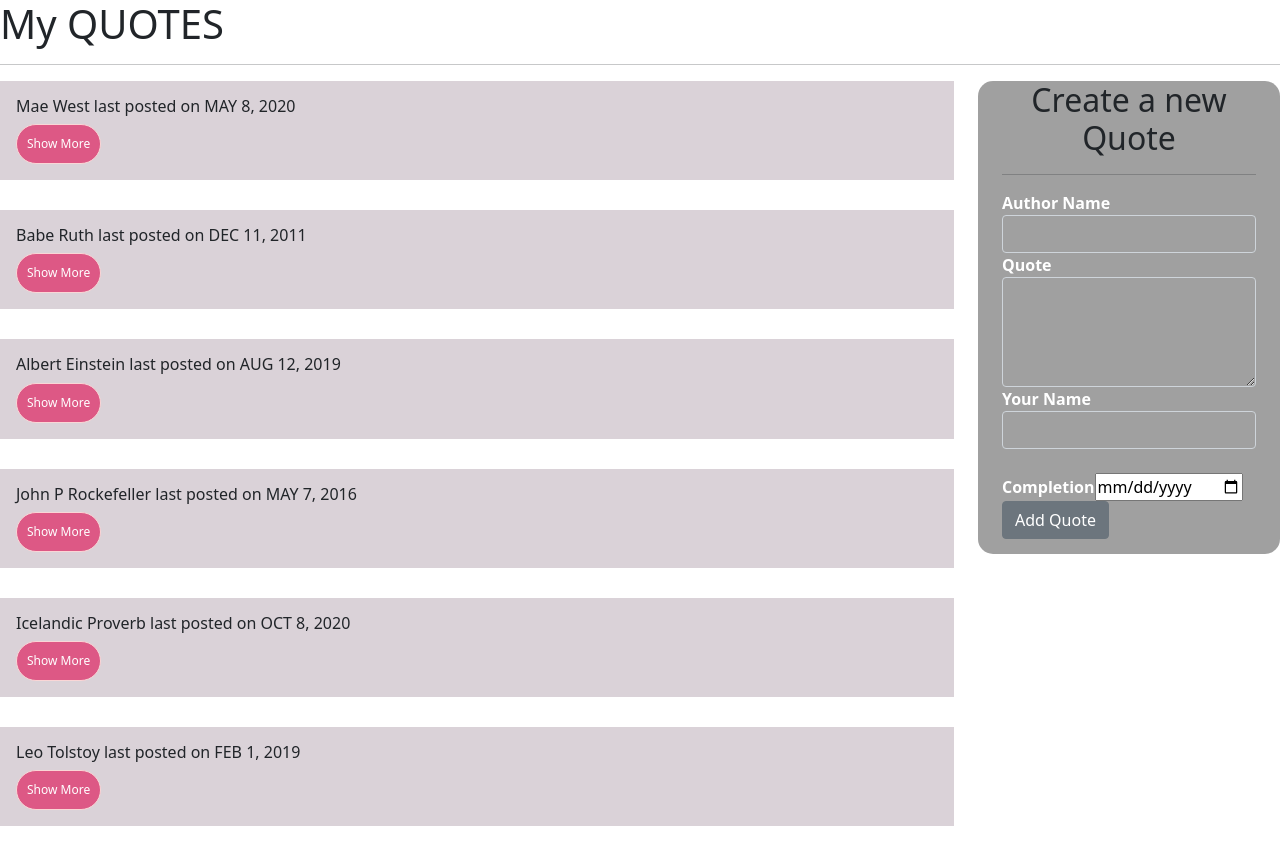
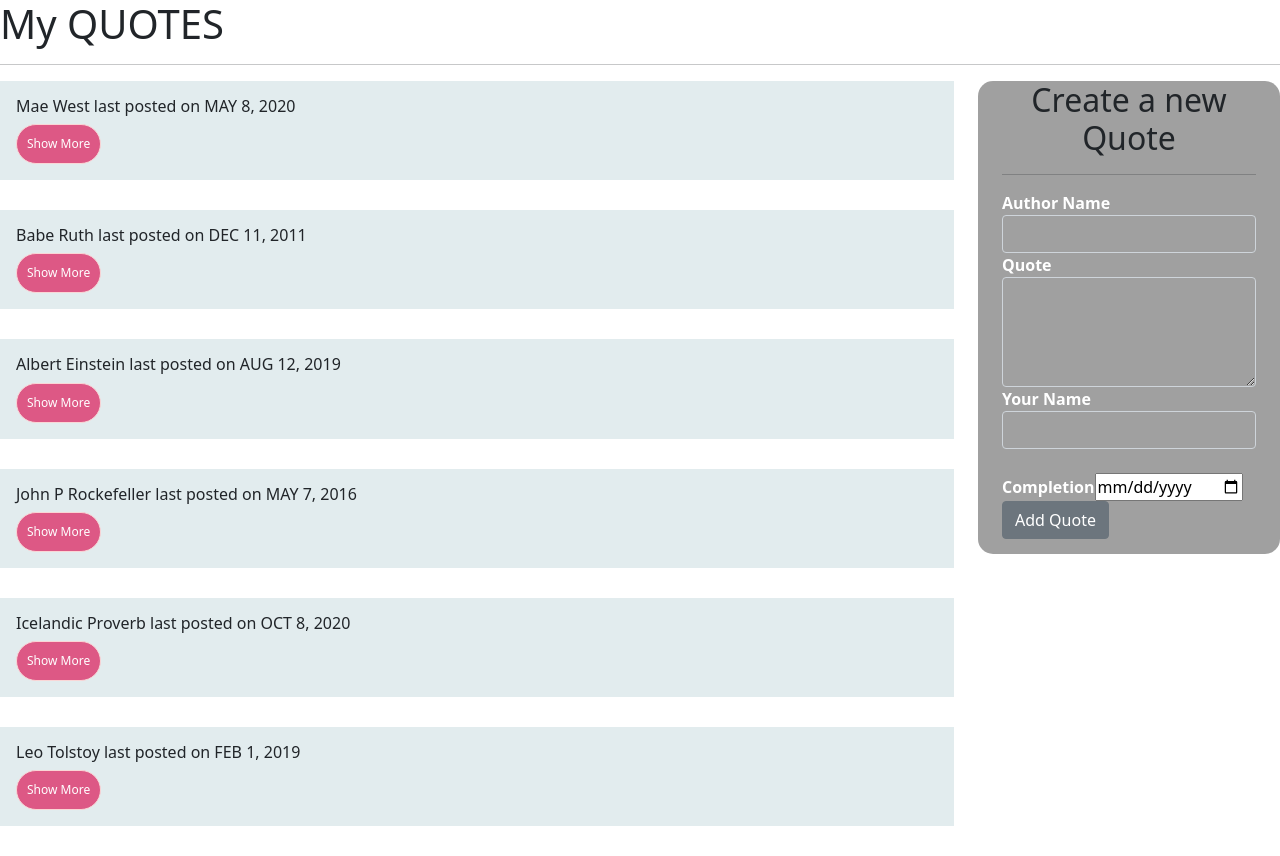
Before and after one commit to Wanguifiona/Quotes, an Angular app: page / in a window 1280 px wide. Built offline with nearby package versions, Linux system fonts and the light colour scheme.

Commit message:
change card css

```diff
--- a/src/app/quote/quote.component.css
+++ b/src/app/quote/quote.component.css
@@ -9,7 +9,7 @@
   }
   .card-body{
     margin-bottom: 30px;
-    background-color: rgb(218,210,216);
+    background-color: rgb(226, 236, 238);
   }
   .card-text{
     font-weight: 570;
```
